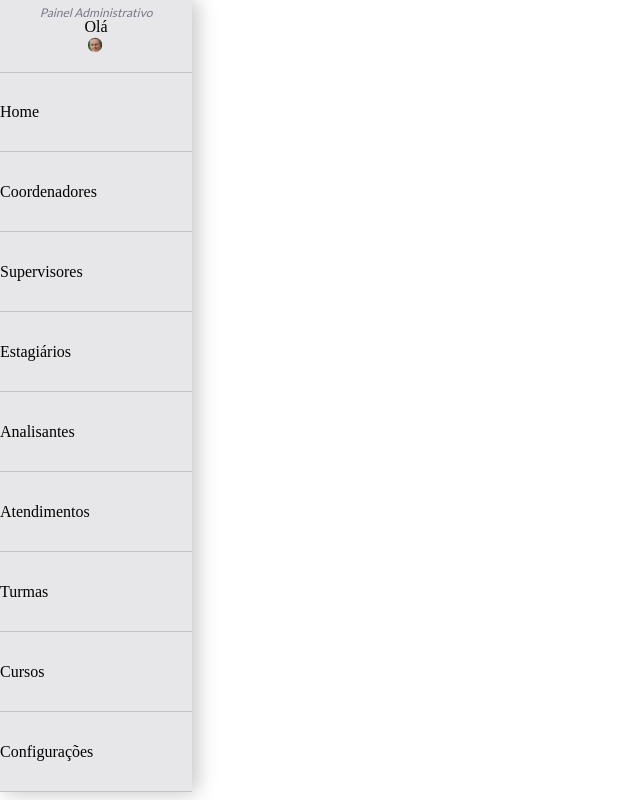
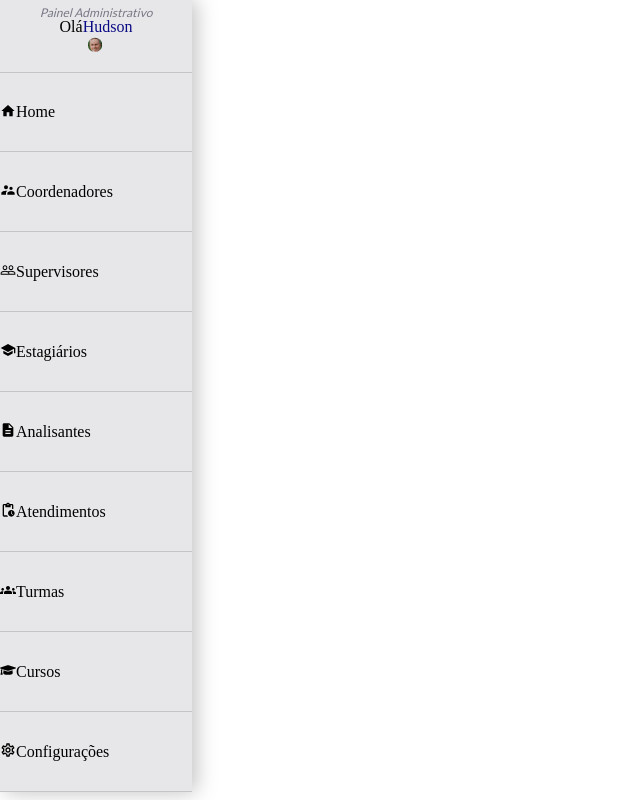
Before and after one commit to thiago-mfernandes/CepCop-React, a React (Create React App) app in the folder cepcop-react/: page / in a window 1280 px wide. Shown: the whole page, without its empty margins (0-640 px from the left). Built offline with nearby package versions, Linux system fonts and the light colour scheme.

Commit message:
react-icons no menu

```diff
--- a/cepcop-react/package.json
+++ b/cepcop-react/package.json
@@ -12,6 +12,7 @@
     "@types/react-dom": "^18.0.1",
     "react": "^18.0.0",
     "react-dom": "^18.0.0",
+    "react-icons": "^4.3.1",
     "react-scripts": "5.0.1",
     "typescript": "^4.6.3",
     "web-vitals": "^2.1.4"
--- a/cepcop-react/src/App.tsx
+++ b/cepcop-react/src/App.tsx
@@ -8,7 +8,7 @@ function App() {
   return (
     <div className="App">
       <GlobalStyle />
-      <Cabecalho name={'Hudson'} />
+      <Cabecalho userName={'Hudson'} />
     </div>
   );
 }
--- a/cepcop-react/src/components/Cabecalho/Navbar/index.tsx
+++ b/cepcop-react/src/components/Cabecalho/Navbar/index.tsx
@@ -1,30 +1,32 @@
 import { azulEscuroFosco, cinzaMedio } from "src/components/UI/variaveis";
 import styled from "styled-components";
+import { MdDescription, MdGroups, MdHome, MdOutlineSettings, MdPendingActions, MdPeopleOutline, MdSchool, MdSupervisorAccount } from "react-icons/md";
+import { FaGraduationCap } from 'react-icons/fa'
 
 const NavLista = styled.ul`
   display: flex;
   flex-direction: column;
   //-------------------------------------------->
   @media screen and (max-width: 768px) {
+    border: none;
     display: flex;
     flex-direction: row;
+    height: 25vh;
     justify-content: flex-end;
-    height: 25vh;
+    overflow-x: auto;
     width: 100%;
-    border: none;
-    overflow-x: auto;
   }
 `;
 
 const NavItem = styled.li`
+  align-items: center;
+  border-bottom: 1px solid ${cinzaMedio};
   display: flex;
   flex-direction: row;
-  align-items: center;
+  height: 10vh;
   justify-content: flex-start;
-  height: 10vh;
+  text-decoration: none;
   width: 100%;
-  border-bottom: 1px solid ${cinzaMedio};
-  text-decoration: none;
 
   &:first-child {
     border-top: 1px solid ${cinzaMedio};
@@ -38,8 +40,8 @@ const NavItem = styled.li`
       justify-content: space-between;
       margin-top: 0;
       position: absolute;
+      left: 0;
       top: 5%;
-      left: 0;
       width: 100vw;
     }
   }
@@ -63,10 +65,10 @@ const NavItem = styled.li`
   //-------------------------------------------->
   @media screen and (max-width: 768px) {
     align-items: center;
-    justify-content: center;
+    border-bottom: none;
     display: flex;
     flex-direction: row;
-    border-bottom: none;
+    justify-content: center;
     margin: 0 5%;
     width: 100%;
   }
@@ -74,15 +76,15 @@ const NavItem = styled.li`
 
 function Navbar() {
   const navItens = [
-    { id: 1, nome: "Home" },
-    { id: 2, nome: "Coordenadores" },
-    { id: 3, nome: "Supervisores" },
-    { id: 4, nome: "Estagiários " },
-    { id: 5, nome: "Analisantes" },
-    { id: 6, nome: "Atendimentos" },
-    { id: 7, nome: "Turmas" },
-    { id: 8, nome: "Cursos" },
-    { id: 9, nome: "Configurações" },
+    { id: 1, icone: <MdHome />, nome: "Home" },
+    { id: 2, icone: <MdSupervisorAccount />, nome: "Coordenadores" },
+    { id: 3, icone: <MdPeopleOutline />, nome: "Supervisores" },
+    { id: 4, icone: <MdSchool />, nome: "Estagiários " },
+    { id: 5, icone: <MdDescription />, nome: "Analisantes" },
+    { id: 6, icone: <MdPendingActions />, nome: "Atendimentos" },
+    { id: 7, icone: <MdGroups />, nome: "Turmas" },
+    { id: 8, icone: <FaGraduationCap />, nome: "Cursos" },
+    { id: 9, icone: <MdOutlineSettings />, nome: "Configurações" },
   ];
 
   return (
@@ -90,6 +92,7 @@ function Navbar() {
       <NavLista>
         {navItens.map((navitem, key) => (
           <NavItem key={key}>
+            <i>{navitem.icone}</i>
             <p>{navitem.nome}</p>
           </NavItem>
         ))}
--- a/cepcop-react/src/components/Cabecalho/index.tsx
+++ b/cepcop-react/src/components/Cabecalho/index.tsx
@@ -1,6 +1,8 @@
 import Navbar from "./Navbar";
 import styled from "styled-components";
-import {cinzaClaro, cinzaEscuro, azulEscuroFosco} from "../UI/variaveis";
+import { cinzaClaro, cinzaEscuro, azulEscuroFosco } from "../UI/variaveis";
+
+
 const userImage: string = require("./../../img/vince-fleming2.jpg") as string;
 
 const StyledHeader = styled.header`
@@ -9,71 +11,68 @@ const StyledHeader = styled.header`
   height: 100%;
   width: 100%;
   background-color: ${cinzaClaro};
-    box-shadow: 4px 0px 20px 0px rgba(0,0,0,.25);
+  box-shadow: 4px 0px 20px 0px rgba(0, 0, 0, 0.25);
   padding: 3.5% 0 0;
   //----------------------------------------------->
   @media screen and(max-width:768px) {
-        box-shadow: 0 4px 50px 0 rgba(0,0,0,.15);
+    box-shadow: 0 4px 50px 0 rgba(0, 0, 0, 0.15);
     margin-bottom: 12.5%;
-
   }
-`
+`;
 
 const Container = styled.div`
   display: flex;
   justify-content: center;
-`
+`;
 
 const HeaderInfo = styled.div`
   width: 100%;
-`
+`;
 
 const HeaderTitle = styled.h1`
   color: ${cinzaEscuro};
   font-size: 75%;
   font-style: italic;
   font-weight: 300;
-    font-family: 'Lato', sans-serif;
+  font-family: "Lato", sans-serif;
   text-align: center;
 
   //----------------------------------------->
-    @media screen and (max-width:768px) {
+  @media screen and (max-width: 768px) {
     padding-left: 5%;
     text-align: left;
   }
-`
+`;
 
 const HeaderUserImg = styled.img`
-
-        box-shadow: 4px 4px 50px 0px rgba(0,0,0,.5);
+  box-shadow: 4px 4px 50px 0px rgba(0, 0, 0, 0.5);
   clip-path: circle();
   margin: 0 6% 0 5%;
   width: 7.5%;
 
   //-------------------------------------------->
   @media screen and(max-width:768px) {
-            filter: drop-shadow(14px 14px 50px rgba(0,0,0,.5));
+    filter: drop-shadow(14px 14px 50px rgba(0, 0, 0, 0.5));
     width: 15%;
     max-width: 65px;
   }
-`
+`;
 
 const HeaderUserName = styled.span`
   font-size: 1rem;
   color: ${azulEscuroFosco};
-    font-family: 'Lato' sans-serif;
+  font-family: "Lato" sans-serif;
 
   //-------------------------------------------->
-    @media screen and (max-width:768px) {
+  @media screen and (max-width: 768px) {
     font-size: 1.125rem;
     font-style: italic;
     padding-left: 5%;
   }
-`
+`;
 
 function Header(props: any) {
-
-    const UserName: string = props.nome;
+  const UserName: string = props.userName;
 
   return (
     <StyledHeader>
@@ -81,10 +80,9 @@ function Header(props: any) {
         <HeaderInfo>
           <HeaderTitle>Painel Administrativo</HeaderTitle>
           <div>
-                        <p>Olá
-                            <HeaderUserName>
-                                {UserName}
-                            </HeaderUserName>
+            <p>
+              Olá
+              <HeaderUserName>{UserName}</HeaderUserName>
             </p>
             <HeaderUserImg src={userImage} alt="Imagem do Usuário" />
           </div>
@@ -92,7 +90,7 @@ function Header(props: any) {
       </Container>
       <Navbar />
     </StyledHeader>
-    )
+  );
 }
 
 export default Header;
```
Also changed, not shown: 1 other file (tests, documents, lock files or other folders). Lines whose indentation alone changed are shown as unchanged.
